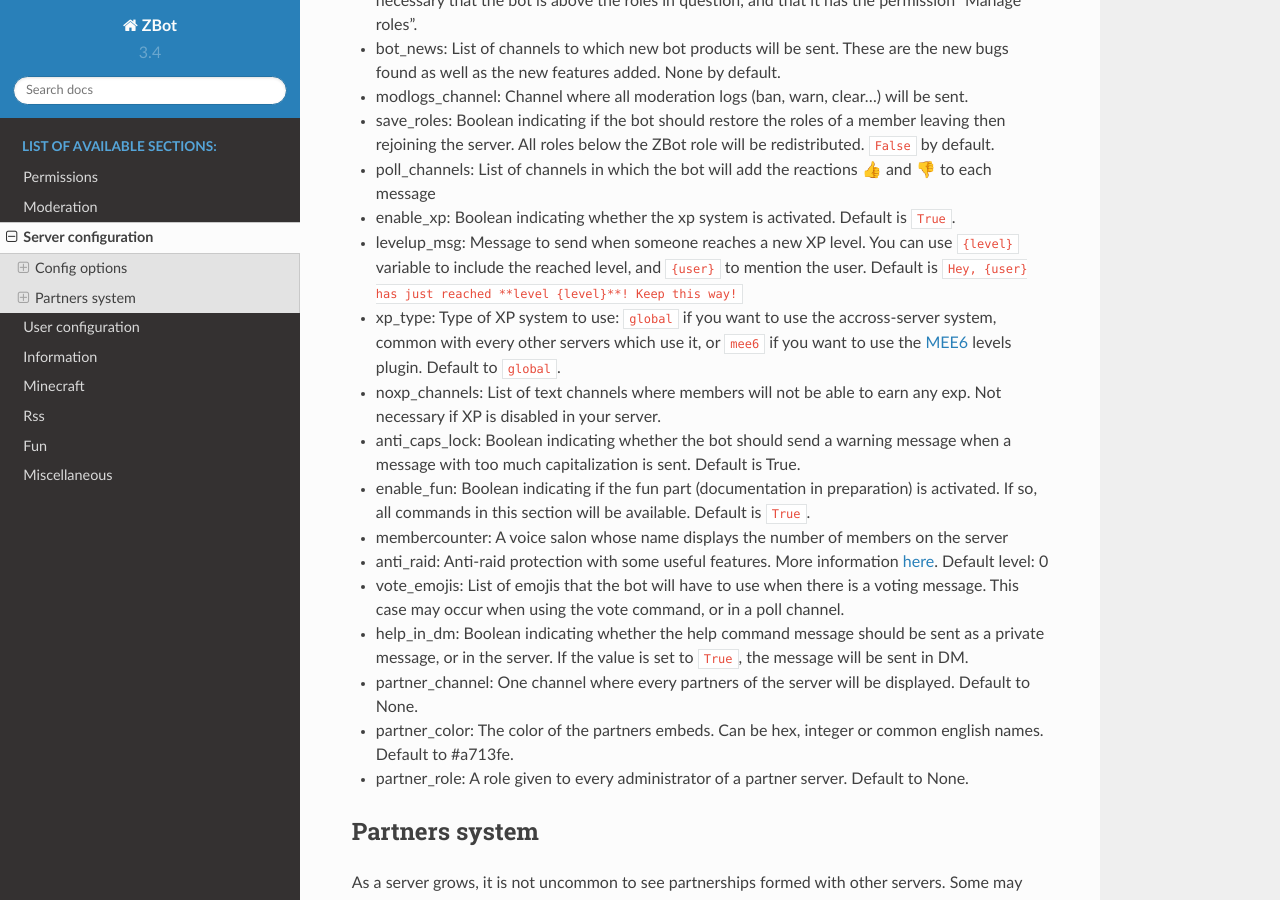
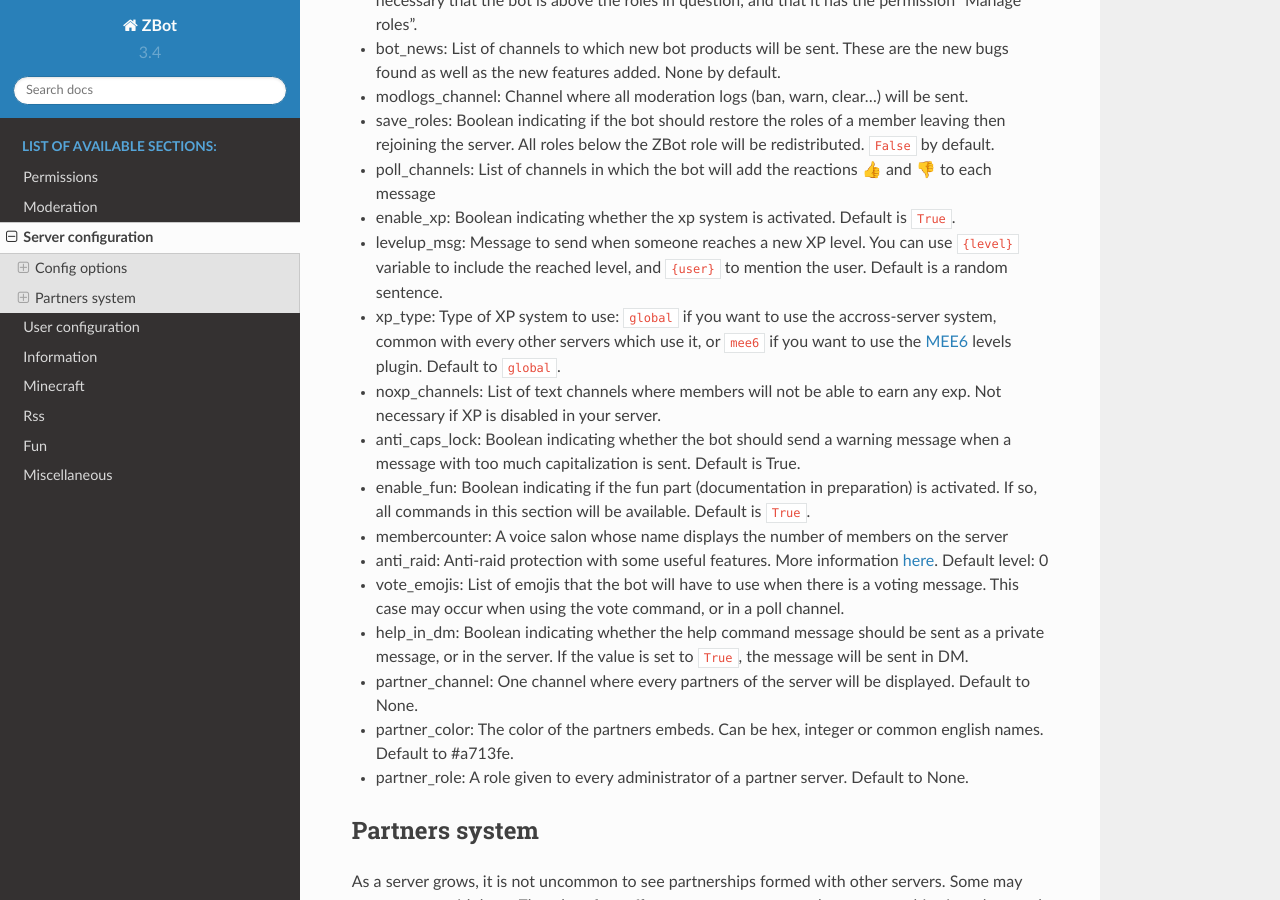
Before and after one commit to Axobot-org/Axobot, a Sphinx documentation site: the page built from docs/server.rst, in a window 1280 px wide and 900 px high, scrolled down 1962 px. Built offline with Sphinx 7.4.7 and the Read the Docs theme 2.0.0, drawn with Linux system fonts in a browser that asks for light colours.

Commit message:
[update] levelup_msg in doc

```diff
--- a/docs/server.rst
+++ b/docs/server.rst
@@ -68,7 +68,7 @@
 * save_roles: Boolean indicating if the bot should restore the roles of a member leaving then rejoining the server. All roles below the ZBot role will be redistributed. :code:`False` by default.
 * poll_channels: List of channels in which the bot will add the reactions 👍 and 👎 to each message
 * enable_xp: Boolean indicating whether the xp system is activated. Default is :code:`True`.
-* levelup_msg: Message to send when someone reaches a new XP level. You can use :code:`{level}` variable to include the reached level, and :code:`{user}` to mention the user. Default is :code:`Hey, {user} has just reached **level {level}**! Keep this way!`
+* levelup_msg: Message to send when someone reaches a new XP level. You can use :code:`{level}` variable to include the reached level, and :code:`{user}` to mention the user. Default is a random sentence.
 * xp_type: Type of XP system to use: :code:`global` if you want to use the accross-server system, common with every other servers which use it, or :code:`mee6` if you want to use the `MEE6 <https://mee6.xyz>`_ levels plugin. Default to :code:`global`.
 * noxp_channels: List of text channels where members will not be able to earn any exp. Not necessary if XP is disabled in your server.
 * anti_caps_lock: Boolean indicating whether the bot should send a warning message when a message with too much capitalization is sent. Default is True.
```
